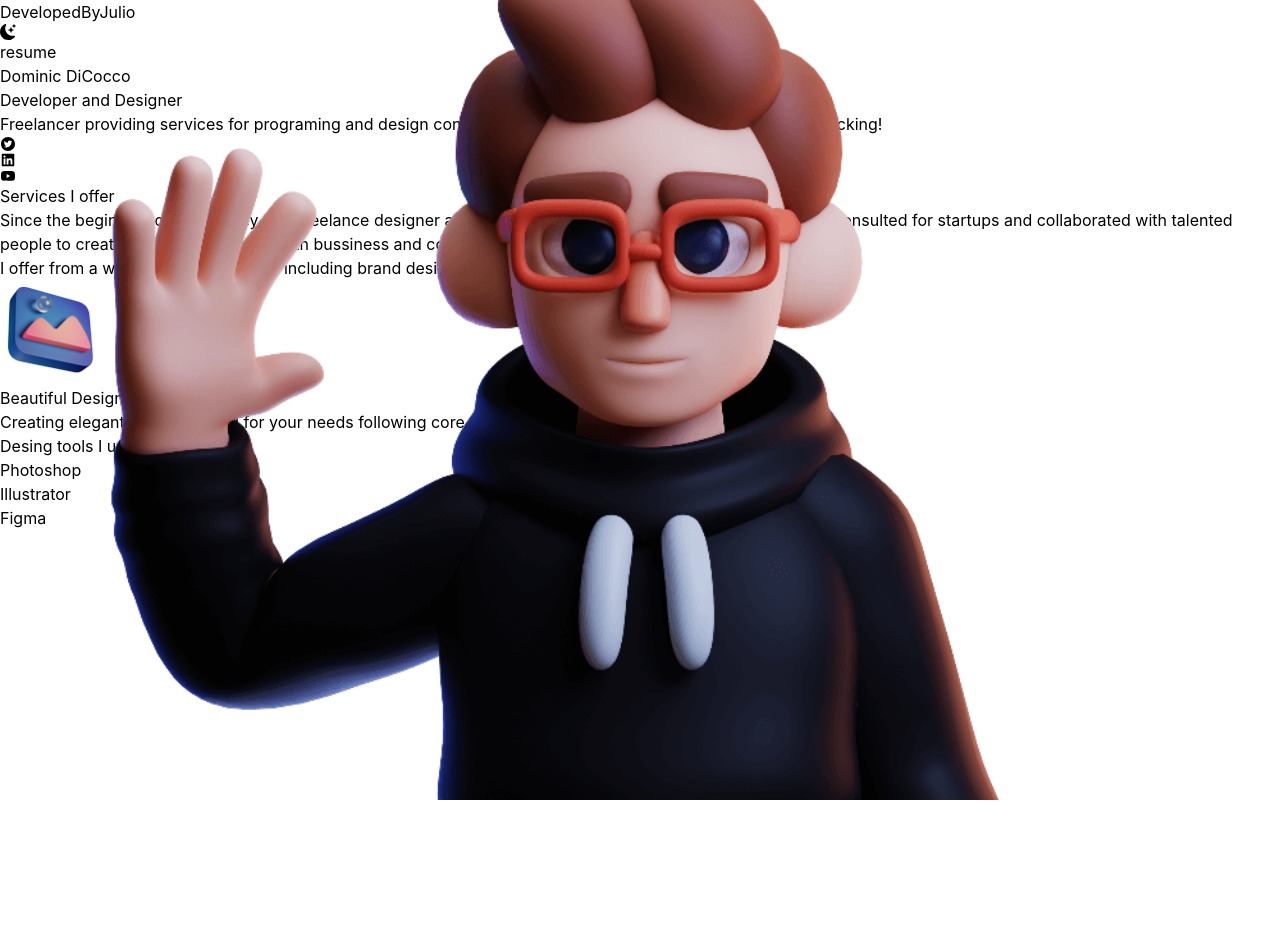
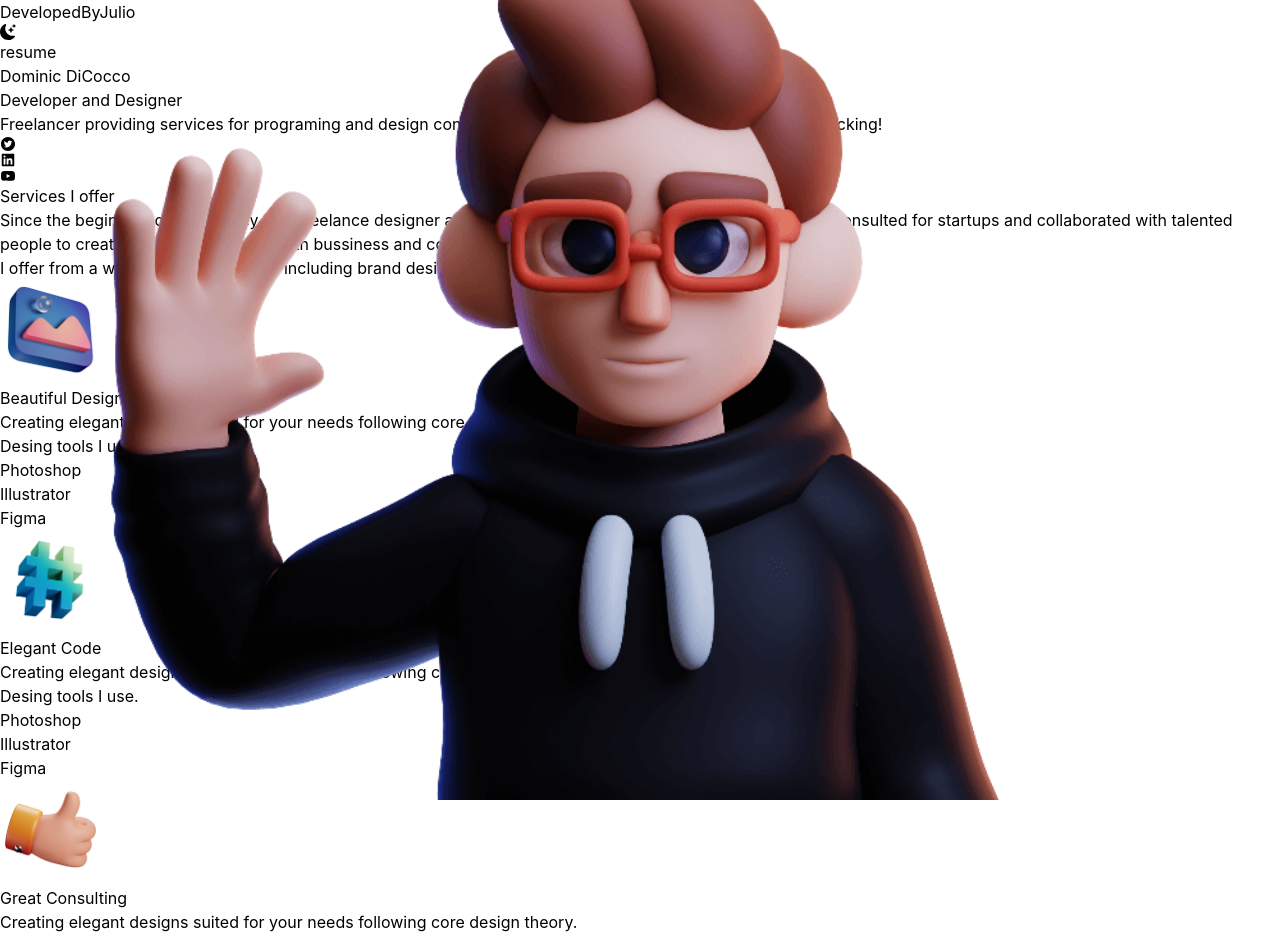
Before and after one commit to Julio-Soto/portfolio-tailwind, a Next.js app: page / in a window 1280 px wide. Shown: the top 937 px of the page. Before the commit the page ends 800 px from the top, so only its background shows below. Built offline with nearby package versions, Linux system fonts and the light colour scheme.

Commit message:
finished code and consulting cards

```diff
--- a/pages/index.js
+++ b/pages/index.js
@@ -56,9 +56,27 @@ export default function Home() {
           <p className='text-md py-2 leading-8 text-gray-800'>
             I offer from a wide range of services, including brand design, programming, and teaching.
           </p>
-          <div>
+          <div className='text-center shadow-lg p-10 rounded-xl my-10'>
             <Image src={design} alt='' width={100} height={100} />
             <h3 className='text-lg font-medium pb-2 pt-8'>Beautiful Designs</h3>
+            <p className='py-2'>Creating elegant designs suited for your needs following core design theory.</p>
+            <h4 className='py-4 text-teal-600'>Desing tools I use.</h4>
+            <p className='text-gray-800 py-1'>Photoshop</p>
+            <p className='text-gray-800 py-1'>Illustrator</p>
+            <p className='text-gray-800 py-1'>Figma</p>
+          </div>
+          <div className='text-center shadow-lg p-10 rounded-xl my-10'>
+            <Image src={code} alt='' width={100} height={100} />
+            <h3 className='text-lg font-medium pb-2 pt-8'>Elegant Code</h3>
+            <p className='py-2'>Creating elegant designs suited for your needs following core design theory.</p>
+            <h4 className='py-4 text-teal-600'>Desing tools I use.</h4>
+            <p className='text-gray-800 py-1'>Photoshop</p>
+            <p className='text-gray-800 py-1'>Illustrator</p>
+            <p className='text-gray-800 py-1'>Figma</p>
+          </div>
+          <div className='text-center shadow-lg p-10 rounded-xl my-10'>
+            <Image src={consulting} alt='' width={100} height={100} />
+            <h3 className='text-lg font-medium pb-2 pt-8'>Great Consulting</h3>
             <p className='py-2'>Creating elegant designs suited for your needs following core design theory.</p>
             <h4 className='py-4 text-teal-600'>Desing tools I use.</h4>
             <p className='text-gray-800 py-1'>Photoshop</p>
```
